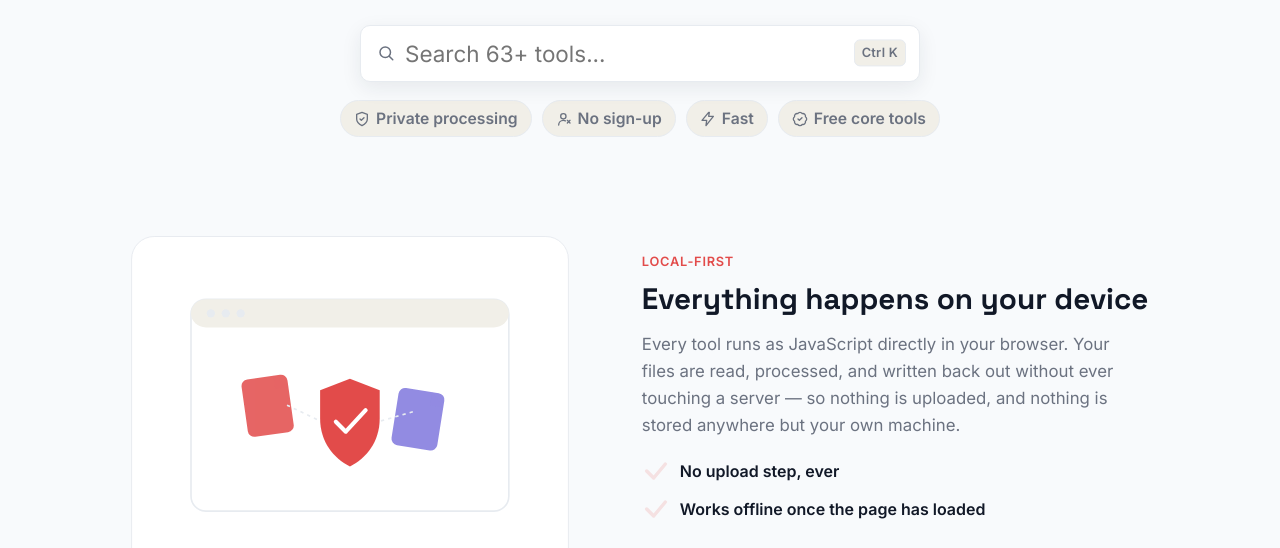
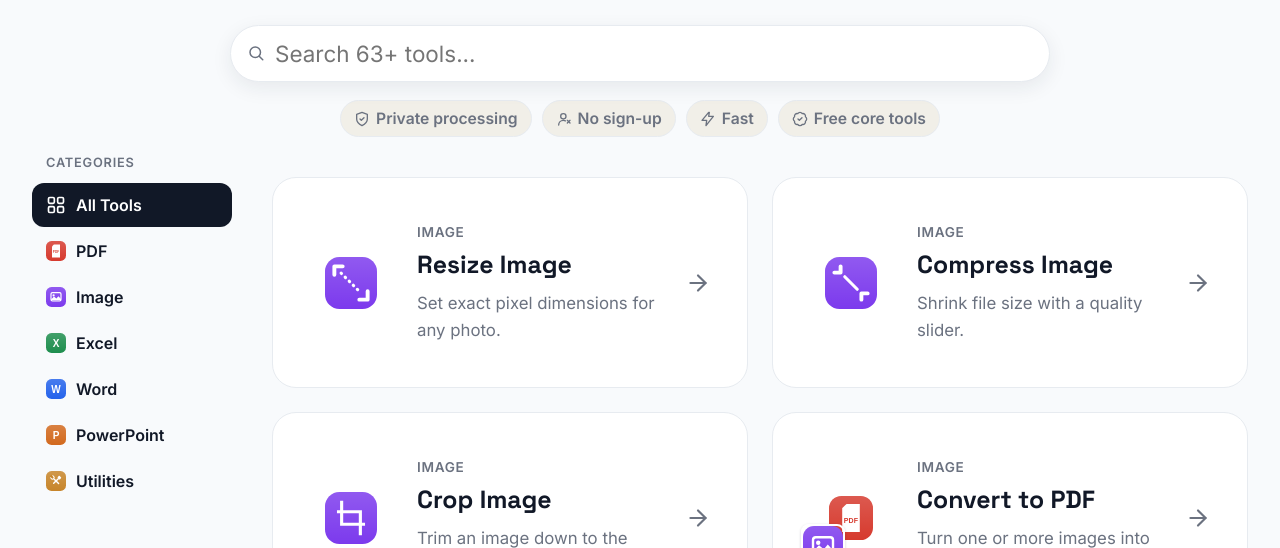
Before and after one commit to kathiravankishore14-byte/fileforge, a website built with Vite: page index.html in a window 1280 px wide. Shown: the part 252-800 px from the top of the page. Built offline with nearby package versions, Linux system fonts and the light colour scheme.

Commit message:
Remove card shadow, widen search bar, drop Ctrl+K badge

```diff
--- a/index.html
+++ b/index.html
@@ -29,7 +29,6 @@
 
       <div class="home-search-wrap site-search-wrap">
         <input type="text" id="homeSearchInput" class="site-search-input home-search-input" placeholder="Search 63+ tools..." aria-label="Search tools" role="combobox" aria-autocomplete="list" aria-expanded="false" aria-controls="homeSearchResults" />
-        <kbd class="search-kbd-hint" aria-hidden="true">Ctrl K</kbd>
         <div id="homeSearchResults" class="search-results-list" role="listbox"></div>
       </div>
 
@@ -40,6 +39,24 @@
         <span class="hero-trust-item"><span class="icon icon-badge-check" aria-hidden="true"></span> Free core tools</span>
       </div>
     </section>
+
+    <div class="page-with-sidebar">
+      <aside class="category-sidebar" aria-label="Tool categories">
+        <p class="category-sidebar-heading">Categories</p>
+        <nav class="category-sidebar-nav">
+          <a href="/" class="category-sidebar-link active" data-filter="all"><span class="icon icon-grid" aria-hidden="true"></span> All Tools</a>
+          <a href="/pdf" class="category-sidebar-link" data-filter="pdf"><img src="/icons/icon-pdf.svg" class="nav-icon" width="20" height="20" alt="" /> PDF</a>
+          <a href="/image" class="category-sidebar-link" data-filter="image"><img src="/icons/icon-image.svg" class="nav-icon" width="20" height="20" alt="" /> Image</a>
+          <a href="/excel" class="category-sidebar-link" data-filter="excel"><img src="/icons/icon-excel.svg" class="nav-icon" width="20" height="20" alt="" /> Excel</a>
+          <a href="/word" class="category-sidebar-link" data-filter="word"><img src="/icons/icon-word.svg" class="nav-icon" width="20" height="20" alt="" /> Word</a>
+          <a href="/ppt" class="category-sidebar-link" data-filter="ppt"><img src="/icons/icon-ppt.svg" class="nav-icon" width="20" height="20" alt="" /> PowerPoint</a>
+          <a href="/other-tools" class="category-sidebar-link" data-filter="utilities"><img src="/icons/icon-utilities.svg" class="nav-icon" width="20" height="20" alt="" /> Utilities</a>
+        </nav>
+      </aside>
+      <div class="page-main">
+        <div class="tool-grid" id="toolGrid"></div>
+      </div>
+    </div>
 
     <section class="editorial-section">
       <div class="editorial-media">
@@ -134,24 +151,6 @@
       </div>
     </section>
 
-    <div class="page-with-sidebar">
-      <aside class="category-sidebar" aria-label="Tool categories">
-        <p class="category-sidebar-heading">Categories</p>
-        <nav class="category-sidebar-nav">
-          <a href="/" class="category-sidebar-link active" data-filter="all"><span class="icon icon-grid" aria-hidden="true"></span> All Tools</a>
-          <a href="/pdf" class="category-sidebar-link" data-filter="pdf"><img src="/icons/icon-pdf.svg" class="nav-icon" width="20" height="20" alt="" /> PDF</a>
-          <a href="/image" class="category-sidebar-link" data-filter="image"><img src="/icons/icon-image.svg" class="nav-icon" width="20" height="20" alt="" /> Image</a>
-          <a href="/excel" class="category-sidebar-link" data-filter="excel"><img src="/icons/icon-excel.svg" class="nav-icon" width="20" height="20" alt="" /> Excel</a>
-          <a href="/word" class="category-sidebar-link" data-filter="word"><img src="/icons/icon-word.svg" class="nav-icon" width="20" height="20" alt="" /> Word</a>
-          <a href="/ppt" class="category-sidebar-link" data-filter="ppt"><img src="/icons/icon-ppt.svg" class="nav-icon" width="20" height="20" alt="" /> PowerPoint</a>
-          <a href="/other-tools" class="category-sidebar-link" data-filter="utilities"><img src="/icons/icon-utilities.svg" class="nav-icon" width="20" height="20" alt="" /> Utilities</a>
-        </nav>
-      </aside>
-      <div class="page-main">
-        <div class="tool-grid" id="toolGrid"></div>
-      </div>
-    </div>
-
     <section class="privacy-diagram-section" aria-labelledby="privacyDiagramHeading">
       <div class="privacy-diagram-inner">
         <h2 id="privacyDiagramHeading">Your files never leave your device.</h2>
--- a/src/style.css
+++ b/src/style.css
@@ -702,14 +702,15 @@ a { color: inherit; }
 }
 
 .home-search-wrap {
-  max-width: 560px;
+  max-width: 820px;
   margin: 28px auto 0;
 }
 
 .home-search-input {
+  /* border-radius/padding are set on the shared .site-search-input rule
+     (further down the cascade, so it wins on those properties) — this
+     block only adds what's specific to the larger homepage search bar. */
   font-size: 1.17rem;
-  padding: 16px 20px;
-  border-radius: 14px;
   box-shadow: 0 6px 20px rgba(27, 36, 48, 0.08);
 }
 
@@ -1020,21 +1021,23 @@ a { color: inherit; }
   border: 1px solid var(--border);
   border-radius: 24px;
   display: flex;
-  align-items: flex-start;
+  align-items: center;
   gap: 24px;
-  padding: 32px;
+  /* Taller than it is wide-relative — extra vertical padding on top of
+     the horizontal so the card's height grows in step with its (2x)
+     width instead of staying a flat, short row. */
+  padding: 44px 36px;
+  min-height: 210px;
   text-decoration: none;
   color: inherit;
   cursor: pointer;
-  transition: box-shadow var(--motion-fast), transform var(--motion-fast), border-color var(--motion-fast);
-}
-
-/* Real pointers only — on touch, :hover can stick after a tap and
-   leave a card looking permanently "lifted"; a quick press state
-   (below) is the touch-appropriate equivalent instead. */
+  transition: transform var(--motion-fast), border-color var(--motion-fast);
+}
+
+/* No drop shadow, at rest or on hover — just a border-color tint and a
+   small lift, kept deliberately flat/plain per the user's call. */
 @media (hover: hover) and (pointer: fine) {
   .tool-card:hover {
-    box-shadow: var(--shadow-md);
     transform: translateY(-3px);
     border-color: color-mix(in srgb, var(--card-accent, var(--text-secondary)) 45%, var(--border));
   }
@@ -1042,7 +1045,6 @@ a { color: inherit; }
 }
 
 .tool-card:active {
-  box-shadow: 0 2px 8px rgba(27, 36, 48, 0.1);
   transform: scale(0.98);
 }
 
@@ -1104,7 +1106,6 @@ a { color: inherit; }
   flex-shrink: 0;
   width: 26px;
   height: 26px;
-  margin-top: 8px;
   color: var(--text-muted);
   transition: transform var(--motion-fast);
 }
@@ -1125,8 +1126,6 @@ a { color: inherit; }
   justify-content: center;
   width: 84px;
   height: 84px;
-  border-radius: 20px;
-  background: var(--gray-light);
 }
 
 .tool-icon-badge img { width: 52px; height: 52px; }
@@ -1452,9 +1451,9 @@ a { color: inherit; }
 
 .site-search-input {
   width: 100%;
-  padding: 14px 16px 14px 44px;
+  padding: 14px 20px 14px 44px;
   border: 1px solid var(--border);
-  border-radius: 10px;
+  border-radius: 999px;
   font-size: 1.404rem;
   font-family: var(--font-body);
   background-color: var(--surface);
@@ -1479,30 +1478,6 @@ a { color: inherit; }
    placeholder string, so it can be hidden on touch/small screens with
    plain CSS while the shortcut itself (wired in JS, unaffected by this
    markup) keeps working on desktop regardless. */
-.search-kbd-hint {
-  position: absolute;
-  right: 14px;
-  top: 50%;
-  transform: translateY(-50%);
-  padding: 3px 7px;
-  background: var(--gray-light);
-  border: 1px solid var(--border);
-  border-radius: 6px;
-  color: var(--text-muted);
-  font-family: var(--font-body);
-  font-size: 0.8rem;
-  font-weight: 600;
-  letter-spacing: 0.02em;
-  pointer-events: none;
-}
-
-.home-search-input { padding-right: 68px; }
-
-@media (max-width: 640px) {
-  .search-kbd-hint { display: none; }
-  .home-search-input { padding-right: 16px; }
-}
-
 .search-results-list {
   position: absolute;
   top: 100%;
```
